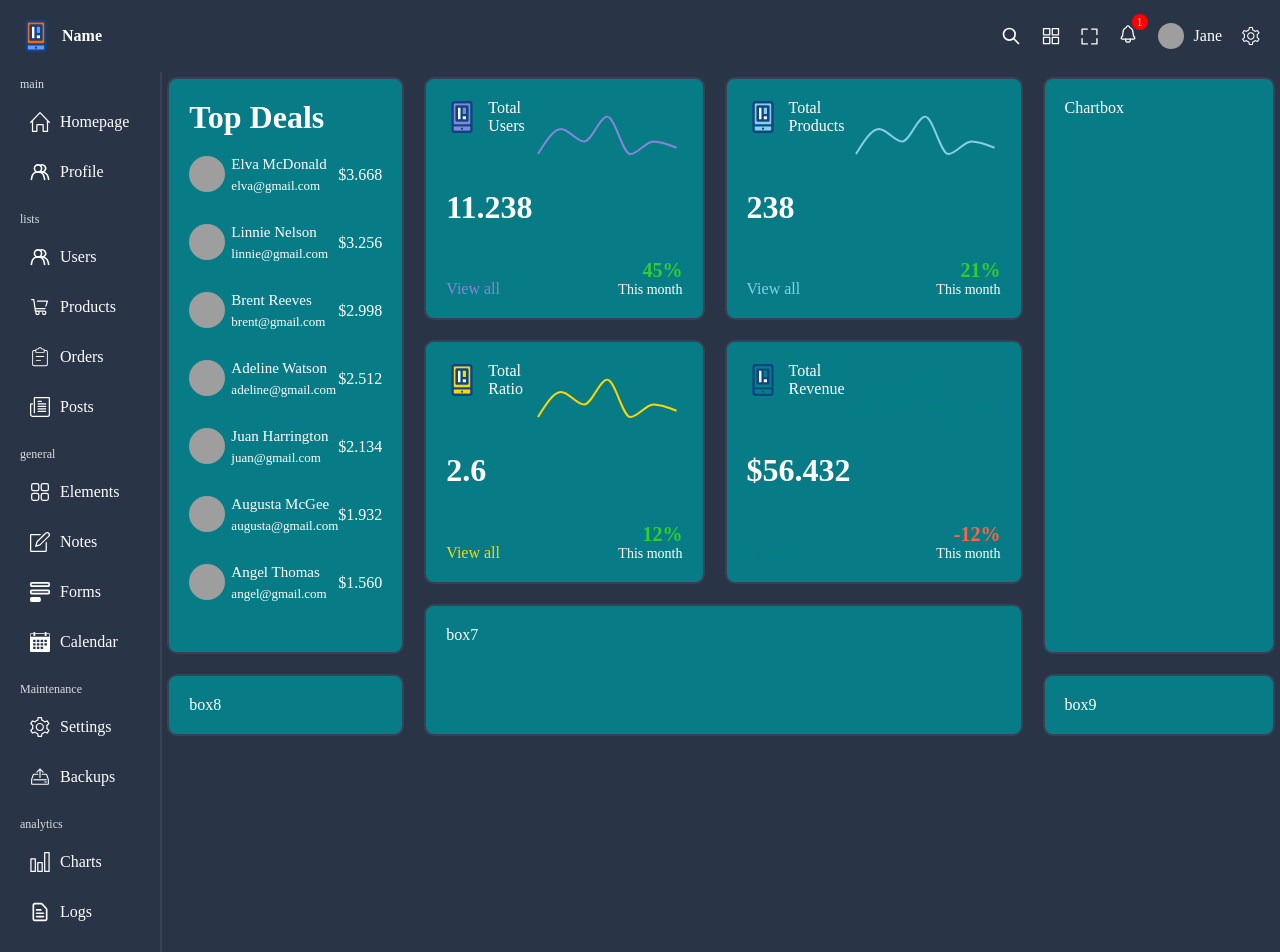
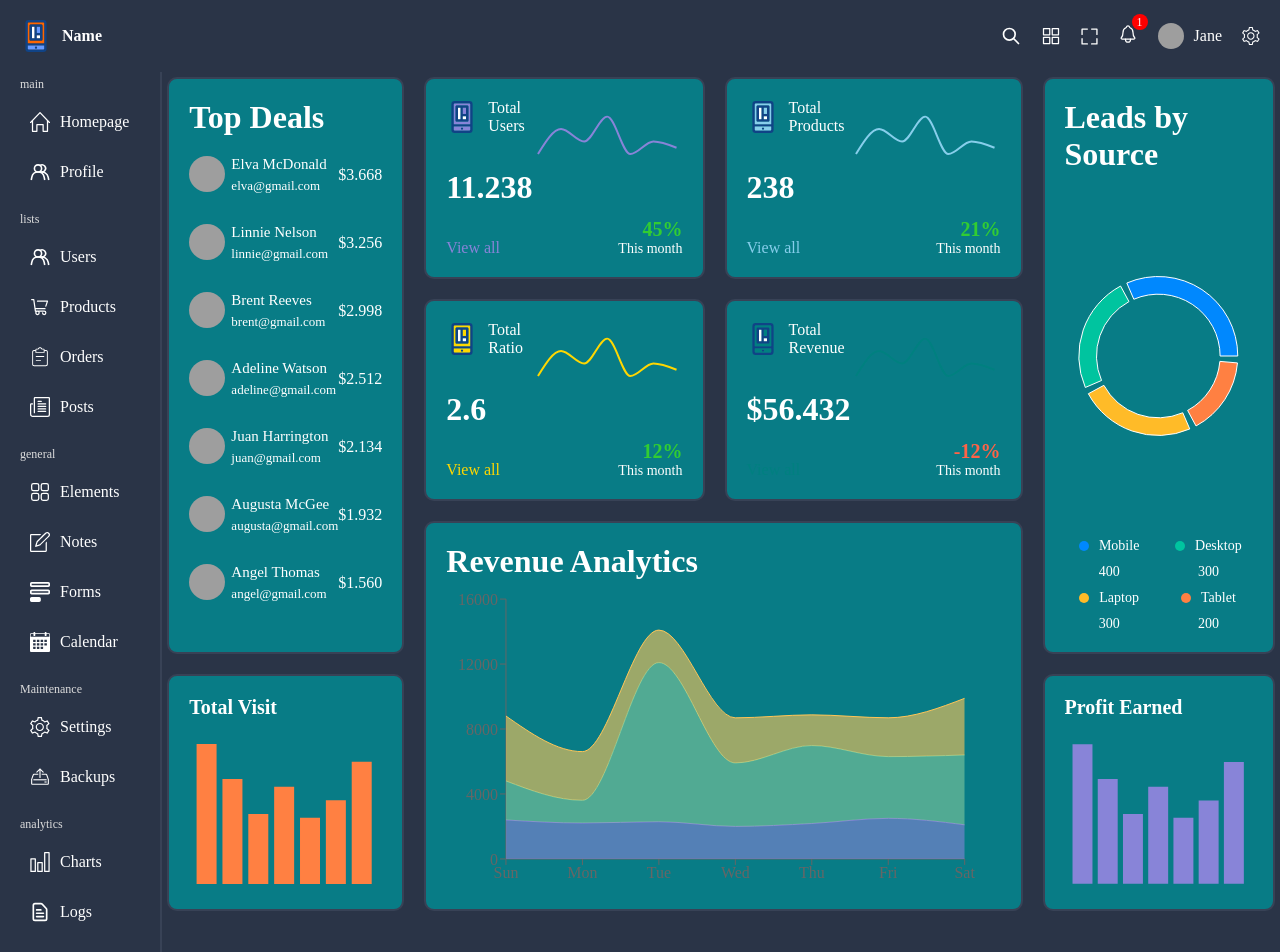
Before and after one commit to NetoCruz/DashboardReact, a React (Vite) app: page / in a window 1280 px wide. Shown: the top 952 px of the page. Built offline with nearby package versions, Linux system fonts and the light colour scheme; grey boxes are pictures that could not be loaded.

Commit message:
piebar and bigchart added

```diff
--- a/src/App.tsx
+++ b/src/App.tsx
@@ -13,7 +13,7 @@
 import './styles/global.scss'
 
 function App() {
-// 01:04:19 --Youtube
+// 01:21:19 --Youtube
   const Layout = () =>{
     return(
       <div className="main">
--- /dev/null
+++ b/src/Components/Barchartbox/Barcharbox.tsx
@@ -0,0 +1,33 @@
+
+import './barcharbox.scss'
+import { BarChart, Bar,  Tooltip, ResponsiveContainer } from 'recharts';
+
+type Props = {
+    title: string;
+    color: string;
+    dataKey: string;
+    chartData: object[];
+  };
+
+
+const Barcharbox =(props:Props) =>{
+    return(
+       <div className="barcharbox">
+        <h1>{props.title}</h1>
+        <div className="divchart">
+            <ResponsiveContainer width="99%" height={150}>
+        <BarChart  data={props.chartData}>
+          <Tooltip
+          contentStyle={{backgroundColor:"#2a3447",borderRadius:'5px'}}
+          labelStyle={{display:'none'}}
+          cursor={{fill:'none'}}
+          />
+          <Bar dataKey={props.dataKey} fill={props.color}/>
+        </BarChart>
+      </ResponsiveContainer>
+        </div>
+       </div>
+    )
+   }
+
+   export default Barcharbox
--- /dev/null
+++ b/src/Components/Barchartbox/barcharbox.scss
@@ -0,0 +1,12 @@
+.barcharbox{
+    width: 100%;
+    height: 100%;
+
+    h1{
+      font-size: 20px;
+      margin-bottom: 20px;
+    }
+
+    .divchart{
+    }
+  }
--- /dev/null
+++ b/src/Components/Bigchartbox/BigChartBox.tsx
@@ -0,0 +1,102 @@
+import {
+    Area,
+    AreaChart,
+    ResponsiveContainer,
+    Tooltip,
+    XAxis,
+    YAxis,
+  } from "recharts";
+  import "./bigChartBox.scss";
+
+  const data = [
+    {
+      name: "Sun",
+      books: 4000,
+      clothes: 2400,
+      electronic: 2400,
+    },
+    {
+      name: "Mon",
+      books: 3000,
+      clothes: 1398,
+      electronic: 2210,
+    },
+    {
+      name: "Tue",
+      books: 2000,
+      clothes: 9800,
+      electronic: 2290,
+    },
+    {
+      name: "Wed",
+      books: 2780,
+      clothes: 3908,
+      electronic: 2000,
+    },
+    {
+      name: "Thu",
+      books: 1890,
+      clothes: 4800,
+      electronic: 2181,
+    },
+    {
+      name: "Fri",
+      books: 2390,
+      clothes: 3800,
+      electronic: 2500,
+    },
+    {
+      name: "Sat",
+      books: 3490,
+      clothes: 4300,
+      electronic: 2100,
+    },
+  ];
+
+  const BigChartBox = () => {
+    return (
+      <div className="bigChartBox">
+        <h1>Revenue Analytics</h1>
+        <div className="chart">
+          <ResponsiveContainer width="99%" height="100%">
+            <AreaChart
+              data={data}
+              margin={{
+                top: 10,
+                right: 30,
+                left: 0,
+                bottom: 0,
+              }}
+            >
+              <XAxis dataKey="name" />
+              <YAxis />
+              <Tooltip />
+              <Area
+                type="monotone"
+                dataKey="electronic"
+                stackId="1"
+                stroke="#8884d8"
+                fill="#8884d8"
+              />
+              <Area
+                type="monotone"
+                dataKey="clothes"
+                stackId="1"
+                stroke="#82ca9d"
+                fill="#82ca9d"
+              />
+              <Area
+                type="monotone"
+                dataKey="books"
+                stackId="1"
+                stroke="#ffc658"
+                fill="#ffc658"
+              />
+            </AreaChart>
+          </ResponsiveContainer>
+        </div>
+      </div>
+    );
+  };
+
+  export default BigChartBox;
--- /dev/null
+++ b/src/Components/Bigchartbox/bigchartbox.scss
@@ -0,0 +1,13 @@
+.bigChartBox{
+    width: 100%;
+    height: 100%;
+    display: flex;
+    flex-direction: column;
+    justify-content: space-between;
+
+
+    .chart{
+      width: 100%;
+      height: 300px;
+    }
+  }
--- /dev/null
+++ b/src/Components/PieChartBox/pieChartBox.tsx
@@ -0,0 +1,51 @@
+import './piechartbox.scss'
+import { PieChart, Pie, Tooltip, Cell, ResponsiveContainer } from 'recharts';
+
+
+  const data = [
+    { name: "Mobile", value: 400, color: "#0088FE" },
+    { name: "Desktop", value: 300, color: "#00C49F" },
+    { name: "Laptop", value: 300, color: "#FFBB28" },
+    { name: "Tablet", value: 200, color: "#FF8042" },
+  ];
+
+const PieChartBox =() =>{
+    return(
+       <div className="piecharbox">
+        <h1>Leads by Source</h1>
+        <div className="divchart">
+        <ResponsiveContainer width='99%' height={300}>
+        <PieChart>
+        <Tooltip
+              contentStyle={{ background: "white", borderRadius: "5px" }}
+            />
+        <Pie
+          data={data}
+          innerRadius={'70%'}
+          outerRadius={'90%'}
+          paddingAngle={5}
+          dataKey="value"
+        >
+          {data.map((item) => (
+            <Cell key={`cell-${item.name}`} fill={item.color} />
+          ))}
+        </Pie>
+        </PieChart>
+        </ResponsiveContainer>
+        </div>
+        <div className="options">
+        {data.map((item) => (
+          <div className="option" key={item.name}>
+            <div className="title">
+              <div className="dot" style={{ backgroundColor: item.color }} />
+              <span>{item.name}</span>
+            </div>
+            <span>{item.value}</span>
+          </div>
+        ))}
+      </div>
+       </div>
+    )
+   }
+
+   export default PieChartBox
--- /dev/null
+++ b/src/Components/PieChartBox/piechartbox.scss
@@ -0,0 +1,44 @@
+.piecharbox {
+    height: 100%;
+    display: flex;
+    flex-direction: column;
+    justify-content: space-between;
+
+
+
+    .divchart {
+      display: flex;
+      align-items: center;
+      justify-content: center;
+      width: 100%;
+      height: 100%;
+    }
+
+    .options {
+      display: grid;
+
+      grid-template-columns: 1fr 1fr;
+      justify-content: space-between;
+      gap: 10px;
+      font-size: 14px;
+
+      .option {
+        display: flex;
+        flex-direction: column;
+        gap: 10px;
+        align-items: center;
+
+        .title {
+          display: flex;
+          gap: 10px;
+          align-items: center;
+
+          .dot {
+            width: 10px;
+            height: 10px;
+            border-radius: 50%;
+          }
+        }
+      }
+    }
+  }
--- a/src/Pages/Homepage/Home.tsx
+++ b/src/Pages/Homepage/Home.tsx
@@ -9,6 +9,9 @@
    chartBoxRevenue,
    chartBoxUser,
  } from "../../data";
+import Barcharbox from '../../Components/Barchartbox/Barcharbox';
+import PieChartBox from '../../Components/PieChartBox/pieChartBox';
+import BigChartBox from '../../Components/Bigchartbox/BigChartBox';
 
 const Home =() =>{
  return(
@@ -21,12 +24,12 @@
          <Chartbox {...chartBoxUser} />
       </div>
       <div className="box box3"><Chartbox {...chartBoxProduct}/></div>
-      <div className="box box4">Chartbox</div>
+      <div className="box box4"><PieChartBox/></div>
       <div className="box box5"><Chartbox {...chartBoxConversion} /></div>
       <div className="box box6"><Chartbox {...chartBoxRevenue} /></div>
-      <div className="box box7">box7</div>
-      <div className="box box8">box8</div>
-      <div className="box box9">box9</div>
+      <div className="box box7"><BigChartBox/></div>
+      <div className="box box8"><Barcharbox {...barChartBoxVisit}/></div>
+      <div className="box box9"><Barcharbox {...barChartBoxRevenue}/></div>
     </div>
  )
 }
```
